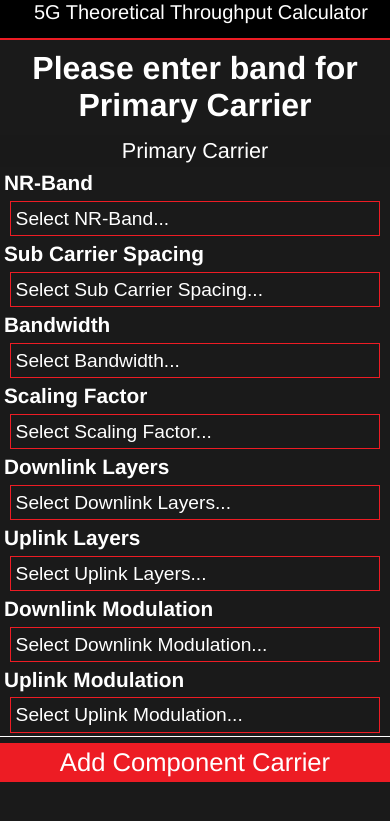
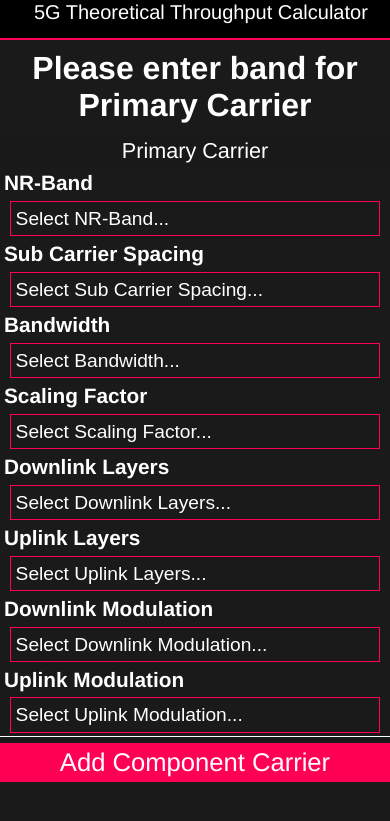
Before and after one commit to underrobyn/5g-speed, a PHP site: page / in a window 390 px wide. Shown: the top 821 px of the page. Run offline with PHP 8.4, Linux system fonts and the light colour scheme.

Commit message:
Updated colour scheme to have better contrast

```diff
--- a/style.css
+++ b/style.css
@@ -15,7 +15,7 @@ body{
 select,button {
 	background:#1a1a1a;
 	color:#fff;
-	border:1.5px solid #ed1c24;
+	border:1.5px solid #ff0055;
 	font-size:1.2em;
 	line-height:1.2em;
 	padding:5px;
@@ -30,7 +30,7 @@ input{
 	appearance:textfield;
 	background:#1a1a1a;
 	color:#fff;
-	border:1.5px solid #ed1c24;
+	border:1.5px solid #ff0055;
 	font-size:1.2em;
 	line-height:1.2em;
 	padding:5px;
@@ -77,7 +77,7 @@ h3 {
 	float:left;
 	width:calc(100% / 7);
 	height:100%;
-	border-bottom:.1em solid #ed1c24;
+	border-bottom:.1em solid #ff0055;
 }
 .tdd_header {
 	width:100%;
@@ -87,7 +87,7 @@ h3 {
 .tdd_title {
 	width:100%;
 	float:left;
-	border-bottom:.05em solid #ed1c24;
+	border-bottom:.05em solid #ff0055;
 }
 .tdd_predefined {
 	display:none;
@@ -104,7 +104,7 @@ h3 {
 	height:4em;
 	line-height:4em;
 	background-color:#000;
-	border-bottom:#ed1c24 2px solid;
+	border-bottom:#ff0055 2px solid;
 }
 #speeds{
 	text-align:center;
@@ -271,7 +271,7 @@ h3 {
 		margin:0.5rem 0;
 	}
 	#add_carrier {
-		background-color:#ed1c24;
+		background-color:#ff0055;
 	}
 }
 @media screen and (max-width:410px){
```
Also changed, not shown: images/5g-128.jpg, images/5g-256.jpg, images/5g-512.jpg.
